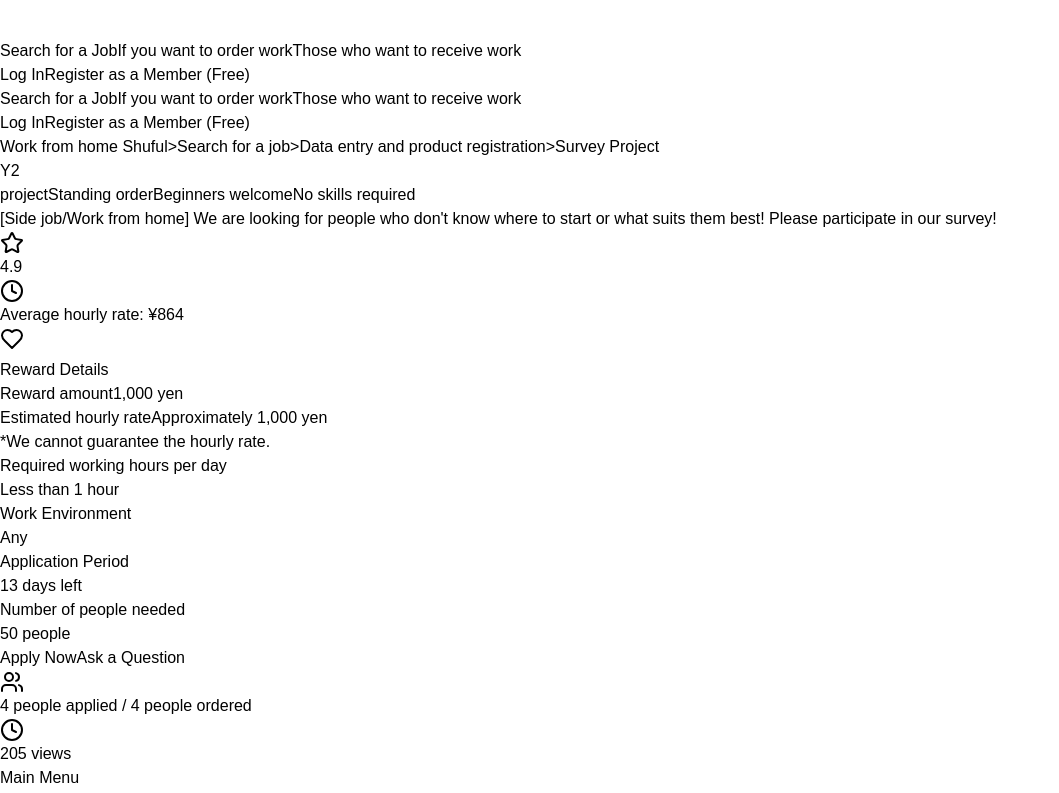
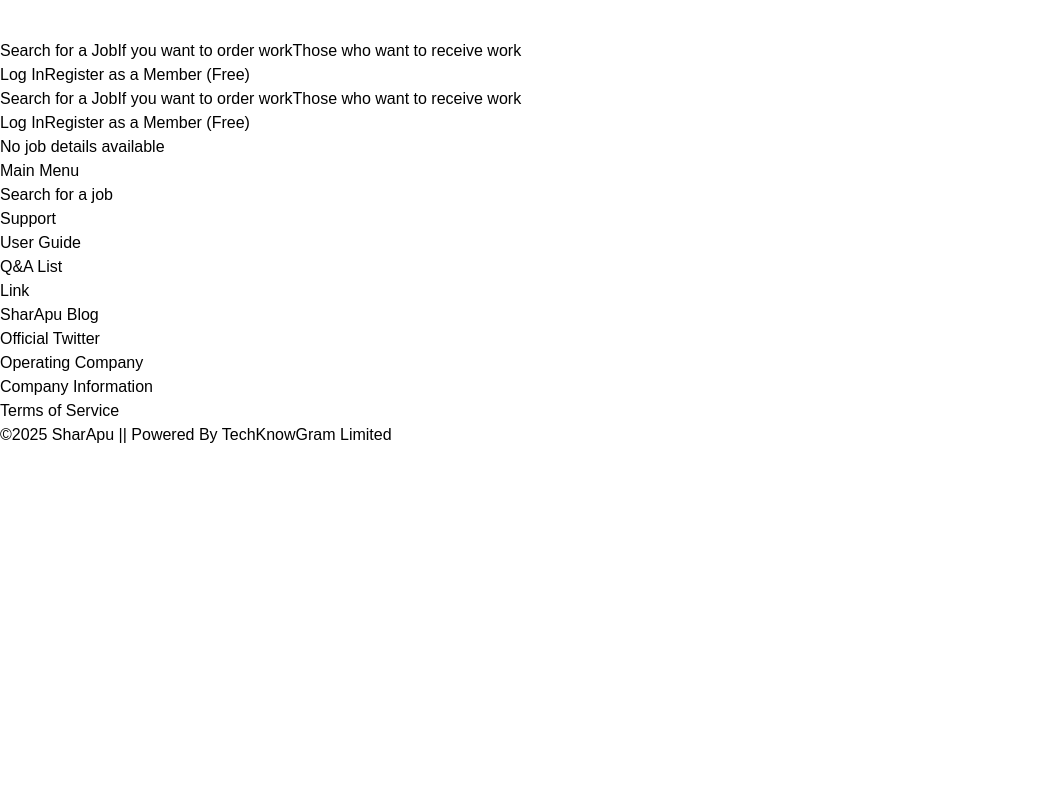
Before and after one commit to SumaiyaTarannumNoor/SharApu-Job-Portal, a React (Vite) app: page /job-details in a window 1280 px wide. Shown: the part 620-1413 px from the top of the page, without its empty margins (0-1059 px from the left). After the commit the page ends 1067 px from the top, so only its background shows below. Built offline with nearby package versions, Linux system fonts and the light colour scheme.

Commit message:
JobDetails Page and Functionality Added

```diff
--- a/src/Pages/Jobs/JobDetails.jsx
+++ b/src/Pages/Jobs/JobDetails.jsx
@@ -1,4 +1,5 @@
-import React from 'react';
+import React, { useState } from 'react';
+import { Link, useLocation } from 'react-router-dom';
 import {
   Star,
   Clock,
@@ -7,52 +8,109 @@
   MapPin,
   AlertTriangle,
   Heart,
-  MessageCircle
+  MessageCircle,
+  User,
+  ChevronDown
 } from 'lucide-react';
+import MiniProfileCard from '../../components/Profile/MiniProfileCard';
+import DrawerNavigation from '../../components/Profile/DrawerNavigation';
 
 const JobDetails = () => {
+  const [isProfileOpen, setIsProfileOpen] = useState(false);
+  const location = useLocation();
+  const job = location.state?.job;
+
+  if (!job) {
+    return <div>No job details available</div>;
+  }
+
   return (
-    <div className="min-h-screen bg-gradient-to-br from-pink-50 to-white py-6 px-4 sm:px-6 lg:px-8">
-      {/* Breadcrumb */}
-      <div className="max-w-7xl mx-auto text-sm mb-6">
-        <nav className="flex space-x-2 text-gray-500">
-          <a href="#" className="hover:text-pink-600">Work from home Shuful</a>
-          <span>&gt;</span>
-          <a href="#" className="hover:text-pink-600">Search for a job</a>
-          <span>&gt;</span>
-          <a href="#" className="hover:text-pink-600">Data entry and product registration</a>
-          <span>&gt;</span>
-          <span className="text-gray-700">Survey Project</span>
+    <div className="min-h-screen bg-gradient-to-br from-pink-50 to-white">
+      {/* Header */}
+      <header className="bg-white shadow-sm">
+        <div className="flex justify-between items-center px-4 py-2">
+          <div className="flex items-center gap-2">
+            <Link to="/" className="text-2xl font-bold text-pink-600">
+              SharApu
+            </Link>
+          </div>
+          <div className="relative">
+            <div
+              className="flex items-center gap-2 cursor-pointer"
+              onClick={() => setIsProfileOpen(!isProfileOpen)}
+            >
+              <User className="w-6 h-6 text-white bg-pink-500 rounded-full p-1" />
+              <span className="text-gray-700">ahmedul</span>
+              <ChevronDown
+                className={`w-4 h-4 text-gray-600 transition-transform duration-200 ${
+                  isProfileOpen ? 'transform rotate-180' : ''
+                }`}
+              />
+            </div>
+            <MiniProfileCard isOpen={isProfileOpen} />
+          </div>
+        </div>
+
+        <DrawerNavigation />
+
+        <div className="bg-green-50 p-2 text-sm text-green-800">
+          If you do not register a financial institution account for withdrawals within 4 months of user registration, functionality will be restricted.
+          <button className="text-pink-600 hover:text-pink-700 ml-1">
+            Click here to register your account information &gt;
+          </button>
+        </div>
+      </header>
+
+      {/* Main Content */}
+      <div className="max-w-7xl mx-auto px-4 sm:px-6 lg:px-8 py-8">
+        {/* Breadcrumb */}
+        <nav className="flex space-x-2 text-sm mb-6">
+          <Link to="/" className="text-gray-500 hover:text-pink-600">Work from home Shuful</Link>
+          <span className="text-gray-500">&gt;</span>
+          <Link to="/search" className="text-gray-500 hover:text-pink-600">Search for a job</Link>
+          <span className="text-gray-500">&gt;</span>
+          <span className="text-gray-700">{job.title}</span>
         </nav>
-      </div>
 
-      <div className="max-w-7xl mx-auto">
         <div className="bg-white rounded-xl shadow-sm overflow-hidden">
           {/* Header Section */}
           <div className="border-b border-gray-100">
             <div className="p-6">
               <div className="flex items-center space-x-4">
-                <div className="w-24 h-24 bg-emerald-500 rounded-lg flex items-center justify-center">
-                  <span className="text-white text-xl font-bold">Y2</span>
+                <div className="flex-shrink-0">
+                  <img
+                    src={job.company.logo}
+                    alt={job.company.name}
+                    className="w-24 h-24 rounded-lg object-cover"
+                  />
                 </div>
                 <div className="flex-1">
                   <div className="flex items-center space-x-3 mb-2">
-                    <span className="px-3 py-1 bg-pink-100 text-pink-600 rounded-full text-sm font-medium">project</span>
-                    <span className="px-3 py-1 bg-blue-100 text-blue-600 rounded-full text-sm">Standing order</span>
-                    <span className="px-3 py-1 bg-green-100 text-green-600 rounded-full text-sm">Beginners welcome</span>
-                    <span className="px-3 py-1 bg-purple-100 text-purple-600 rounded-full text-sm">No skills required</span>
+                    <span className="px-3 py-1 bg-pink-100 text-pink-600 rounded-full text-sm font-medium">
+                      {job.type}
+                    </span>
+                    {job.hasStandingOrder && (
+                      <span className="px-3 py-1 bg-blue-100 text-blue-600 rounded-full text-sm">
+                        Standing order
+                      </span>
+                    )}
+                    {job.tags.map((tag, index) => (
+                      <span key={index} className="px-3 py-1 bg-gray-100 text-gray-600 rounded-full text-sm">
+                        {tag}
+                      </span>
+                    ))}
                   </div>
                   <h1 className="text-xl font-semibold text-gray-900 mb-2">
-                    [Side job/Work from home] We are looking for people who don't know where to start or what suits them best! Please participate in our survey!
+                    {job.title}
                   </h1>
                   <div className="flex items-center space-x-4">
                     <div className="flex items-center">
                       <Star className="w-5 h-5 text-yellow-400 fill-current" />
-                      <span className="ml-1 text-gray-700">4.9</span>
+                      <span className="ml-1 text-gray-700">{job.company.averageHourlyRate}</span>
                     </div>
                     <div className="flex items-center text-gray-600">
                       <Clock className="w-4 h-4 mr-1" />
-                      <span>Average hourly rate: ¥864</span>
+                      <span>Average hourly rate: ¥{job.company.averageHourlyRate}</span>
                     </div>
                   </div>
                 </div>
@@ -73,34 +131,27 @@
                 <div className="space-y-3">
                   <div className="flex justify-between">
                     <span className="text-gray-600">Reward amount</span>
-                    <span className="font-semibold text-pink-600">1,000 yen</span>
+                    <span className="font-semibold text-pink-600">{job.reward.toLocaleString()} yen</span>
                   </div>
                   <div className="flex justify-between">
                     <span className="text-gray-600">Estimated hourly rate</span>
-                    <span className="text-gray-800">Approximately 1,000 yen</span>
+                    <span className="text-gray-800">{job.estimatedHourlyRate.toLocaleString()} yen</span>
                   </div>
-                  <div className="text-xs text-gray-500">*We cannot guarantee the hourly rate.</div>
                 </div>
               </div>
 
               {/* Job Details */}
               <div className="space-y-4">
                 <div className="grid grid-cols-1 md:grid-cols-2 gap-4">
+                  {job.daysLeft && (
+                    <div className="bg-white rounded-lg border border-gray-100 p-4">
+                      <div className="text-gray-600 mb-2">Days Left</div>
+                      <div className="font-medium text-pink-600">{job.daysLeft} days</div>
+                    </div>
+                  )}
                   <div className="bg-white rounded-lg border border-gray-100 p-4">
-                    <div className="text-gray-600 mb-2">Required working hours per day</div>
-                    <div className="font-medium">Less than 1 hour</div>
-                  </div>
-                  <div className="bg-white rounded-lg border border-gray-100 p-4">
-                    <div className="text-gray-600 mb-2">Work Environment</div>
-                    <div className="font-medium">Any</div>
-                  </div>
-                  <div className="bg-white rounded-lg border border-gray-100 p-4">
-                    <div className="text-gray-600 mb-2">Application Period</div>
-                    <div className="font-medium text-pink-600">13 days left</div>
-                  </div>
-                  <div className="bg-white rounded-lg border border-gray-100 p-4">
-                    <div className="text-gray-600 mb-2">Number of people needed</div>
-                    <div className="font-medium">50 people</div>
+                    <div className="text-gray-600 mb-2">Views</div>
+                    <div className="font-medium">{job.views} views</div>
                   </div>
                 </div>
               </div>
@@ -124,7 +175,7 @@
                 </div>
                 <div className="flex items-center text-gray-600">
                   <Clock className="w-4 h-4 mr-2" />
-                  <span>205 views</span>
+                  <span>{job.views} views</span>
                 </div>
               </div>
             </div>
--- a/src/Pages/SearchForAJob.jsx
+++ b/src/Pages/SearchForAJob.jsx
@@ -1,5 +1,5 @@
 import React, { useState } from 'react';
-import { useLocation, Link } from 'react-router-dom';
+import { useLocation, Link, useNavigate } from 'react-router-dom';
 import { User, ChevronDown, X } from 'lucide-react';
 import DrawerNavigation from '../components/Profile/DrawerNavigation';
 import MiniProfileCard from '../components/Profile/MiniProfileCard';
@@ -13,6 +13,7 @@
 const SearchForAJobPage = () => {
   // Location and navigation state
   const location = useLocation();
+  const navigate = useNavigate();
   const showNav = location.state?.from === 'mainProfile';
 
   // Component states
@@ -506,6 +507,11 @@
       },
   ];
 
+  // Navigation handler
+  const handleJobClick = (job) => {
+    navigate('/job-details', { state: { job } });
+  };
+
   // Filter and search handlers
   const toggleCategory = (category) => {
     setExpandedCategories(prev => ({
@@ -752,7 +758,11 @@
             {/* Job Listings */}
             <div className="space-y-4">
               {currentJobs.map(job => (
-                <div key={job.id} className="bg-white p-4 rounded-lg shadow-sm border border-gray-200 hover:border-pink-200 transition-colors">
+                <div
+                  key={job.id}
+                  onClick={() => handleJobClick(job)}
+                  className="bg-white p-4 rounded-lg shadow-sm border border-gray-200 hover:border-pink-200 transition-colors cursor-pointer"
+                >
                   <div className="flex flex-wrap items-center gap-2 mb-2">
                     <span className="bg-pink-500 text-white px-2 py-1 rounded text-sm">{job.type}</span>
                     {job.hasStandingOrder && (
@@ -768,7 +778,7 @@
                     <span className="ml-auto text-gray-600 text-sm">Views: {job.views}</span>
                   </div>
 
-                  <h3 className="text-pink-600 text-base sm:text-lg mb-2 hover:underline cursor-pointer">
+                  <h3 className="text-pink-600 text-base sm:text-lg mb-2">
                     [PR] {job.title}
                   </h3>
 
```
